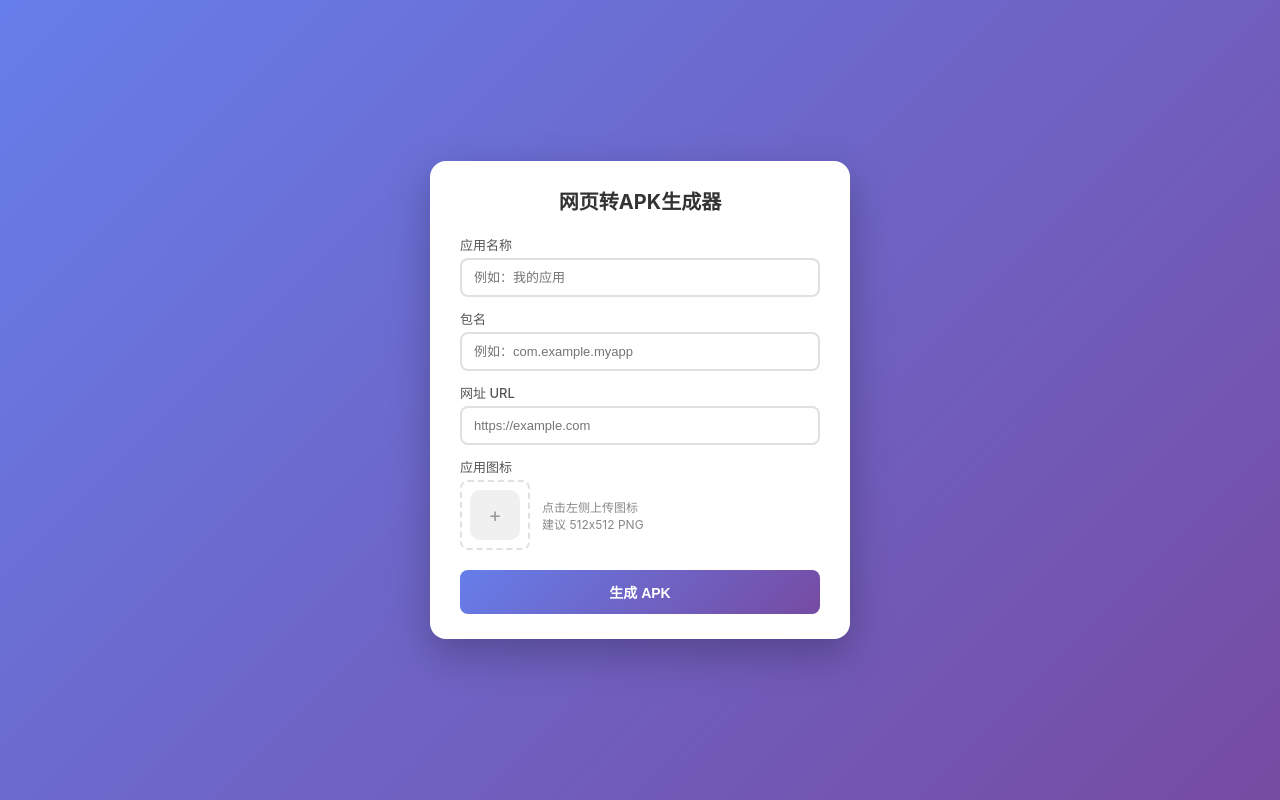
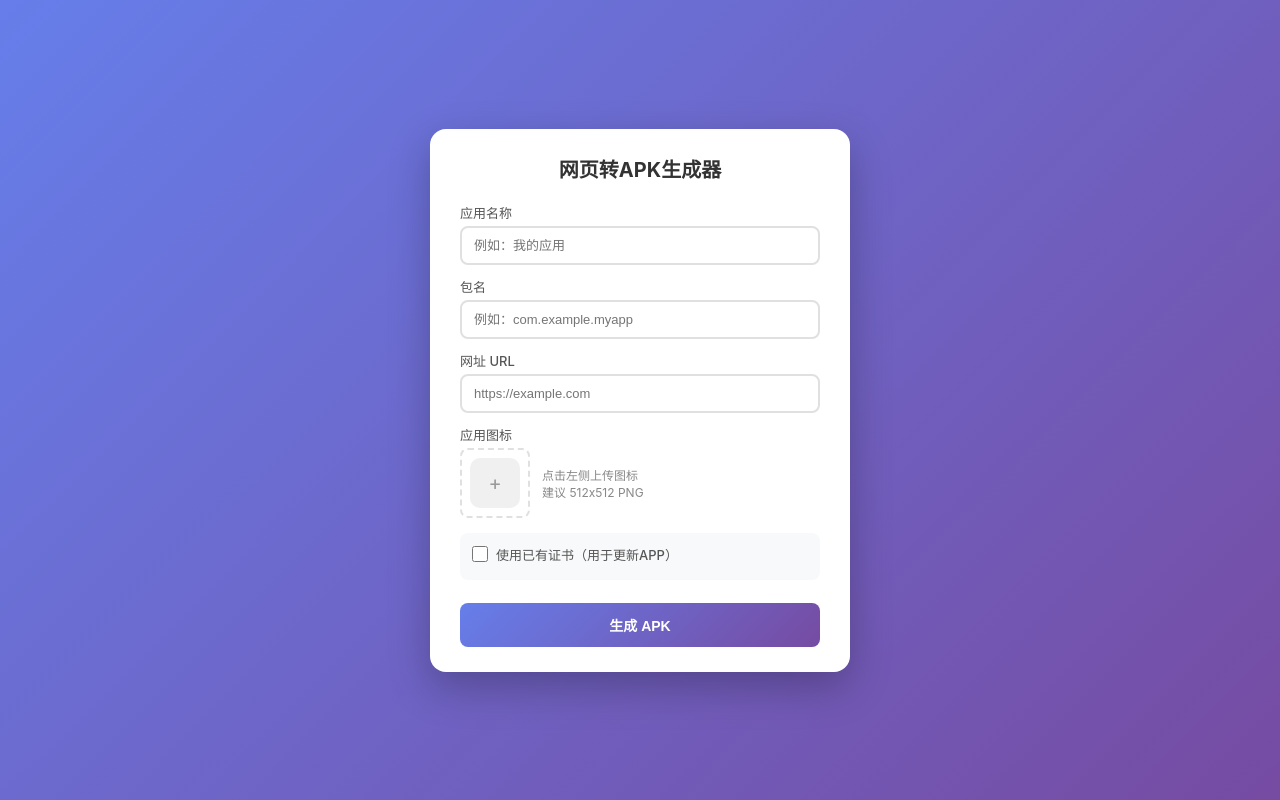
Before and after one commit to vorojar/web2apk, a Flask app: page / in a window 1280 px wide. Run offline with Flask 2, Linux system fonts and the light colour scheme.

Commit message:
update: improve app logic and template UI

```diff
--- a/app.py
+++ b/app.py
@@ -11,6 +11,9 @@ import shutil
 import subprocess
 import uuid
 import re
+import zipfile
+import secrets
+import string
 from pathlib import Path
 from flask import Flask, render_template, request, send_file, Response
 from PIL import Image
@@ -72,6 +75,45 @@ def validate_package_name(package_name):
     return bool(re.match(pattern, package_name.lower()))
 
 
+def generate_password(length=16):
+    """生成随机密码"""
+    alphabet = string.ascii_letters + string.digits
+    return ''.join(secrets.choice(alphabet) for _ in range(length))
+
+
+def generate_keystore(keystore_path, app_name, store_password, key_password, key_alias='key0'):
+    """使用 keytool 生成签名证书"""
+    # 查找 keytool
+    tools_dir = BASE_DIR / 'tools'
+    jdk_dirs = list((tools_dir / 'jdk').glob('jdk-*'))
+
+    if jdk_dirs:
+        keytool = jdk_dirs[0] / 'bin' / ('keytool.exe' if sys.platform == 'win32' else 'keytool')
+    else:
+        keytool = 'keytool'  # 使用系统 PATH 中的 keytool
+
+    # 生成证书
+    cmd = [
+        str(keytool),
+        '-genkeypair',
+        '-keystore', str(keystore_path),
+        '-alias', key_alias,
+        '-keyalg', 'RSA',
+        '-keysize', '2048',
+        '-validity', '36500',  # 100年有效期
+        '-storepass', store_password,
+        '-keypass', key_password,
+        '-dname', f'CN={app_name}, OU=App, O=App, L=City, ST=State, C=CN',
+        '-storetype', 'PKCS12'
+    ]
+
+    result = subprocess.run(cmd, capture_output=True, text=True)
+    if result.returncode != 0:
+        raise Exception(f'生成证书失败: {result.stderr}')
+
+    return True
+
+
 def process_icon(icon_path, build_dir):
     """处理图标，生成各种尺寸"""
     try:
@@ -95,10 +137,30 @@ def process_icon(icon_path, build_dir):
         return str(e)
 
 
-def build_apk(app_name, package_name, url, icon_path):
-    """构建 APK 的生成器函数"""
+def build_apk(app_name, package_name, url, icon_path, existing_keystore=None):
+    """构建 APK 的生成器函数
+
+    existing_keystore: 可选，用户上传的已有证书信息
+        {
+            'path': keystore文件路径,
+            'store_password': 证书密码,
+            'key_alias': 密钥别名,
+            'key_password': 密钥密码
+        }
+    """
     build_id = str(uuid.uuid4())[:8]
     build_dir = OUTPUT_DIR / f'build_{build_id}'
+
+    # 判断是使用已有证书还是生成新证书
+    use_existing = existing_keystore is not None
+    if use_existing:
+        store_password = existing_keystore['store_password']
+        key_password = existing_keystore['key_password']
+        key_alias = existing_keystore['key_alias']
+    else:
+        store_password = generate_password()
+        key_password = store_password  # 使用相同密码简化用户操作
+        key_alias = 'key0'
 
     try:
         # 步骤 1: 验证参数
@@ -122,7 +184,7 @@ def build_apk(app_name, package_name, url, icon_path):
         yield send_done('模板项目复制完成')
 
         # 步骤 3: 处理图标
-        yield send_progress('处理应用图标...', 20)
+        yield send_progress('处理应用图标...', 15)
         time.sleep(0.3)
 
         icon_result = process_icon(icon_path, build_dir)
@@ -132,7 +194,26 @@ def build_apk(app_name, package_name, url, icon_path):
 
         yield send_done('图标处理完成')
 
-        # 步骤 4: 修改配置文件
+        # 步骤 4: 处理签名证书
+        keystore_path = build_dir / 'release.keystore'
+
+        if use_existing:
+            yield send_progress('使用已有证书...', 20)
+            time.sleep(0.3)
+            # 复制用户上传的证书
+            shutil.copy(existing_keystore['path'], keystore_path)
+            yield send_done('证书已加载')
+        else:
+            yield send_progress('生成签名证书...', 20)
+            time.sleep(0.3)
+            try:
+                generate_keystore(keystore_path, app_name, store_password, key_password, key_alias)
+            except Exception as e:
+                yield send_error(f'生成证书失败: {str(e)}')
+                return
+            yield send_done('签名证书生成完成')
+
+        # 步骤 5: 修改配置文件
         yield send_progress('修改应用配置...', 30)
         time.sleep(0.3)
 
@@ -146,10 +227,32 @@ def build_apk(app_name, package_name, url, icon_path):
 '''
         strings_path.write_text(strings_content, encoding='utf-8')
 
-        # 修改 build.gradle 中的包名
+        # 修改 build.gradle 中的包名和签名配置
         gradle_path = build_dir / 'app' / 'build.gradle'
         gradle_content = gradle_path.read_text(encoding='utf-8')
         gradle_content = gradle_content.replace('com.webapk.app', package_name)
+
+        # 添加签名配置
+        signing_config = f'''
+    signingConfigs {{
+        release {{
+            storeFile file('../release.keystore')
+            storePassword '{store_password}'
+            keyAlias '{key_alias}'
+            keyPassword '{key_password}'
+        }}
+    }}
+'''
+        # 在 buildTypes 之前插入签名配置
+        gradle_content = gradle_content.replace(
+            '    buildTypes {',
+            signing_config + '    buildTypes {'
+        )
+        # 给 release buildType 添加签名配置
+        gradle_content = gradle_content.replace(
+            'release {\n            minifyEnabled false',
+            'release {\n            signingConfig signingConfigs.release\n            minifyEnabled false'
+        )
         gradle_path.write_text(gradle_content, encoding='utf-8')
 
         # 修改 AndroidManifest.xml 中的包名
@@ -178,7 +281,7 @@ def build_apk(app_name, package_name, url, icon_path):
 
         yield send_done('配置修改完成')
 
-        # 步骤 5: 执行 Gradle 构建
+        # 步骤 6: 执行 Gradle 构建
         yield send_progress('开始编译 APK (这可能需要几分钟)...', 40)
 
         # 设置 Gradle 环境
@@ -204,7 +307,7 @@ def build_apk(app_name, package_name, url, icon_path):
         print(f"[DEBUG] ANDROID_HOME: {env.get('ANDROID_HOME', 'NOT SET')}")
 
         process = subprocess.Popen(
-            [str(gradle_wrapper), 'assembleDebug', '--no-daemon'],
+            [str(gradle_wrapper), 'assembleRelease', '--no-daemon'],
             cwd=str(build_dir),
             stdout=subprocess.PIPE,
             stderr=subprocess.STDOUT,
@@ -249,25 +352,52 @@ def build_apk(app_name, package_name, url, icon_path):
 
         yield send_done('APK 编译完成')
 
-        # 步骤 6: 复制 APK 到输出目录
-        yield send_progress('准备下载文件...', 98)
+        # 步骤 7: 打包 APK + 证书 + 说明文件为 ZIP
+        yield send_progress('打包下载文件...', 98)
         time.sleep(0.3)
 
-        apk_source = build_dir / 'app' / 'build' / 'outputs' / 'apk' / 'debug' / 'app-debug.apk'
+        apk_source = build_dir / 'app' / 'build' / 'outputs' / 'apk' / 'release' / 'app-release.apk'
         if not apk_source.exists():
             yield send_error('APK 文件未找到，构建可能失败')
             return
 
         # 使用应用名作为文件名
         safe_name = re.sub(r'[^\w\-]', '_', app_name)
-        apk_filename = f'{safe_name}_{build_id}.apk'
-        apk_dest = OUTPUT_DIR / apk_filename
-        shutil.copy(apk_source, apk_dest)
+        zip_filename = f'{safe_name}_{build_id}.zip'
+        zip_path = OUTPUT_DIR / zip_filename
+
+        # 创建说明文件
+        readme_content = f'''===== {app_name} 签名证书信息 =====
+
+请妥善保管此文件夹中的所有文件！
+
+证书文件: release.keystore
+证书密码: {store_password}
+密钥别名: {key_alias}
+密钥密码: {key_password}
+
+重要提示:
+1. 更新APP时必须使用同一个证书签名，否则无法覆盖安装
+2. 如果丢失证书，将无法更新已发布的APP
+3. 建议将整个文件夹备份到安全的地方
+
+证书有效期: 100年
+生成时间: {time.strftime("%Y-%m-%d %H:%M:%S")}
+'''
+
+        # 创建 ZIP 文件
+        with zipfile.ZipFile(zip_path, 'w', zipfile.ZIP_DEFLATED) as zf:
+            # 添加 APK
+            zf.write(apk_source, f'{safe_name}.apk')
+            # 添加证书
+            zf.write(keystore_path, 'release.keystore')
+            # 添加说明文件
+            zf.writestr('证书信息-请妥善保管.txt', readme_content)
 
         # 清理构建目录
         shutil.rmtree(build_dir)
 
-        yield send_success(apk_filename)
+        yield send_success(zip_filename)
 
     except Exception as e:
         yield send_error(f'构建过程出错: {str(e)}')
@@ -311,9 +441,9 @@ def build():
 
 @app.route('/download/<filename>')
 def download(filename):
-    """下载 APK"""
+    """下载文件（APK 或 ZIP）"""
     file_path = OUTPUT_DIR / filename
-    if file_path.exists() and file_path.suffix == '.apk':
+    if file_path.exists() and file_path.suffix in ('.apk', '.zip'):
         return send_file(file_path, as_attachment=True)
     return '文件不存在', 404
 
--- a/templates/index.html
+++ b/templates/index.html
@@ -216,8 +216,13 @@
         .success-text {
             color: #28a745;
             font-weight: 500;
+            margin-bottom: 6px;
+            font-size: 14px;
+        }
+        .result-hint {
+            color: #666;
+            font-size: 12px;
             margin-bottom: 12px;
-            font-size: 14px;
         }
         .btn-group {
             display: flex;
@@ -245,6 +250,56 @@
         }
         .form-section.hidden {
             display: none;
+        }
+        .keystore-section {
+            margin: 15px 0;
+            padding: 12px;
+            background: #f8f9fa;
+            border-radius: 8px;
+        }
+        .keystore-toggle {
+            display: flex;
+            align-items: center;
+            cursor: pointer;
+            font-size: 13px;
+            color: #555;
+        }
+        .keystore-toggle input {
+            margin-right: 8px;
+            width: 16px;
+            height: 16px;
+        }
+        .keystore-fields {
+            display: none;
+            margin-top: 12px;
+            padding-top: 12px;
+            border-top: 1px solid #e0e0e0;
+        }
+        .keystore-fields.active {
+            display: block;
+        }
+        .form-row {
+            display: flex;
+            gap: 10px;
+        }
+        .form-group.half {
+            flex: 1;
+        }
+        .file-input {
+            width: 100%;
+            padding: 8px;
+            border: 2px solid #e0e0e0;
+            border-radius: 8px;
+            font-size: 12px;
+            background: white;
+        }
+        input[type="password"] {
+            width: 100%;
+            padding: 10px 12px;
+            border: 2px solid #e0e0e0;
+            border-radius: 8px;
+            font-size: 13px;
+            transition: border-color 0.3s;
         }
     </style>
 </head>
@@ -278,6 +333,34 @@
                         <span class="icon-hint">点击左侧上传图标<br>建议 512x512 PNG</span>
                     </div>
                 </div>
+
+                <div class="keystore-section">
+                    <label class="keystore-toggle" id="keystoreToggle">
+                        <input type="checkbox" id="useExistingKeystore">
+                        <span>使用已有证书（用于更新APP）</span>
+                    </label>
+                    <div class="keystore-fields" id="keystoreFields">
+                        <div class="form-group">
+                            <label for="keystoreFile">证书文件 (.keystore / .jks)</label>
+                            <input type="file" id="keystoreFile" accept=".keystore,.jks" class="file-input">
+                        </div>
+                        <div class="form-group">
+                            <label for="keystorePassword">证书密码</label>
+                            <input type="password" id="keystorePassword" placeholder="输入证书密码">
+                        </div>
+                        <div class="form-row">
+                            <div class="form-group half">
+                                <label for="keyAlias">密钥别名</label>
+                                <input type="text" id="keyAlias" placeholder="如 key0" value="key0">
+                            </div>
+                            <div class="form-group half">
+                                <label for="keyPassword">密钥密码</label>
+                                <input type="password" id="keyPassword" placeholder="通常与证书密码相同">
+                            </div>
+                        </div>
+                    </div>
+                </div>
+
                 <button type="submit" class="btn" id="submitBtn">生成 APK</button>
             </form>
         </div>
@@ -291,8 +374,9 @@
 
         <div class="result-section" id="resultSection">
             <p class="success-text">APK 生成成功!</p>
+            <p class="result-hint">下载包含：APK安装包 + 签名证书 + 密码信息</p>
             <div class="btn-group">
-                <a href="#" class="btn btn-success" id="downloadBtn">下载 APK</a>
+                <a href="#" class="btn btn-success" id="downloadBtn">下载 ZIP</a>
                 <button type="button" class="btn btn-secondary" id="resetBtn">返回</button>
             </div>
         </div>
@@ -313,6 +397,22 @@
         const resetBtn = document.getElementById('resetBtn');
         const errorMessage = document.getElementById('errorMessage');
         const submitBtn = document.getElementById('submitBtn');
+
+        const useExistingKeystore = document.getElementById('useExistingKeystore');
+        const keystoreFields = document.getElementById('keystoreFields');
+        const keystoreFile = document.getElementById('keystoreFile');
+        const keystorePassword = document.getElementById('keystorePassword');
+        const keyAlias = document.getElementById('keyAlias');
+        const keyPassword = document.getElementById('keyPassword');
+
+        // 证书选项切换
+        useExistingKeystore.addEventListener('change', function() {
+            if (this.checked) {
+                keystoreFields.classList.add('active');
+            } else {
+                keystoreFields.classList.remove('active');
+            }
+        });
 
         // 图标预览
         iconFile.addEventListener('change', function(e) {
@@ -356,6 +456,26 @@
             formData.append('packageName', document.getElementById('packageName').value);
             formData.append('url', document.getElementById('url').value);
             formData.append('icon', iconFile.files[0]);
+
+            // 添加证书信息（如果选择使用已有证书）
+            if (useExistingKeystore.checked) {
+                if (!keystoreFile.files[0]) {
+                    showError('请选择证书文件');
+                    submitBtn.disabled = false;
+                    submitBtn.textContent = '生成 APK';
+                    return;
+                }
+                if (!keystorePassword.value) {
+                    showError('请输入证书密码');
+                    submitBtn.disabled = false;
+                    submitBtn.textContent = '生成 APK';
+                    return;
+                }
+                formData.append('keystore', keystoreFile.files[0]);
+                formData.append('keystorePassword', keystorePassword.value);
+                formData.append('keyAlias', keyAlias.value || 'key0');
+                formData.append('keyPassword', keyPassword.value || keystorePassword.value);
+            }
 
             progressContainer.classList.add('active');
 
```
